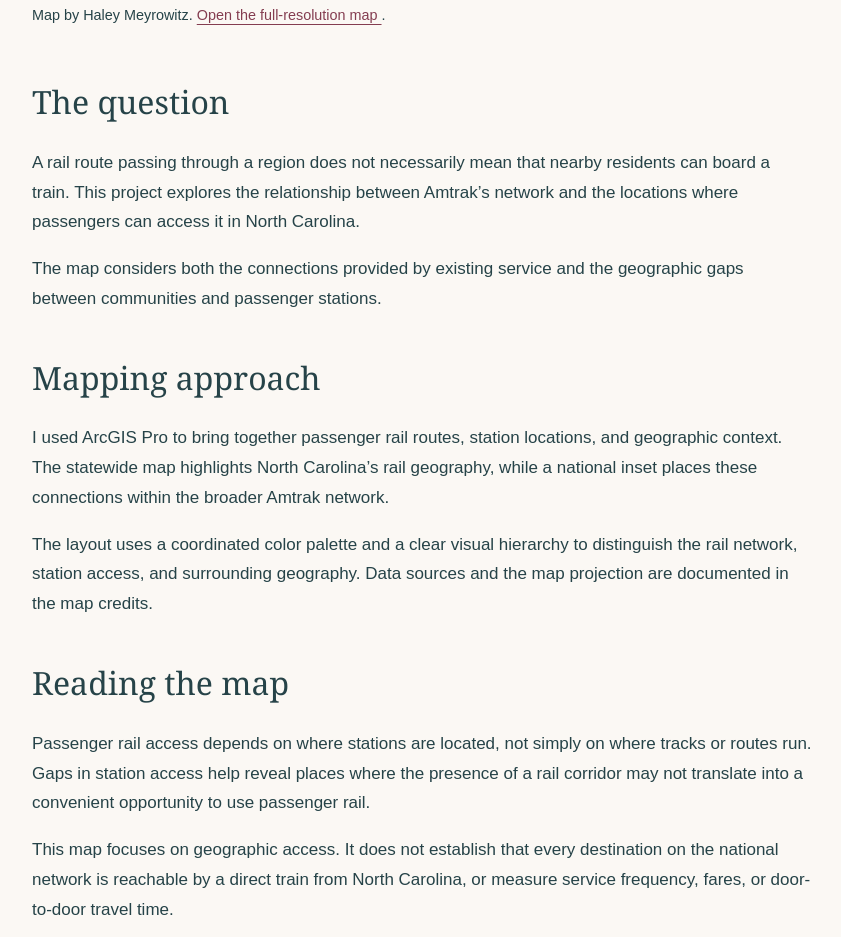
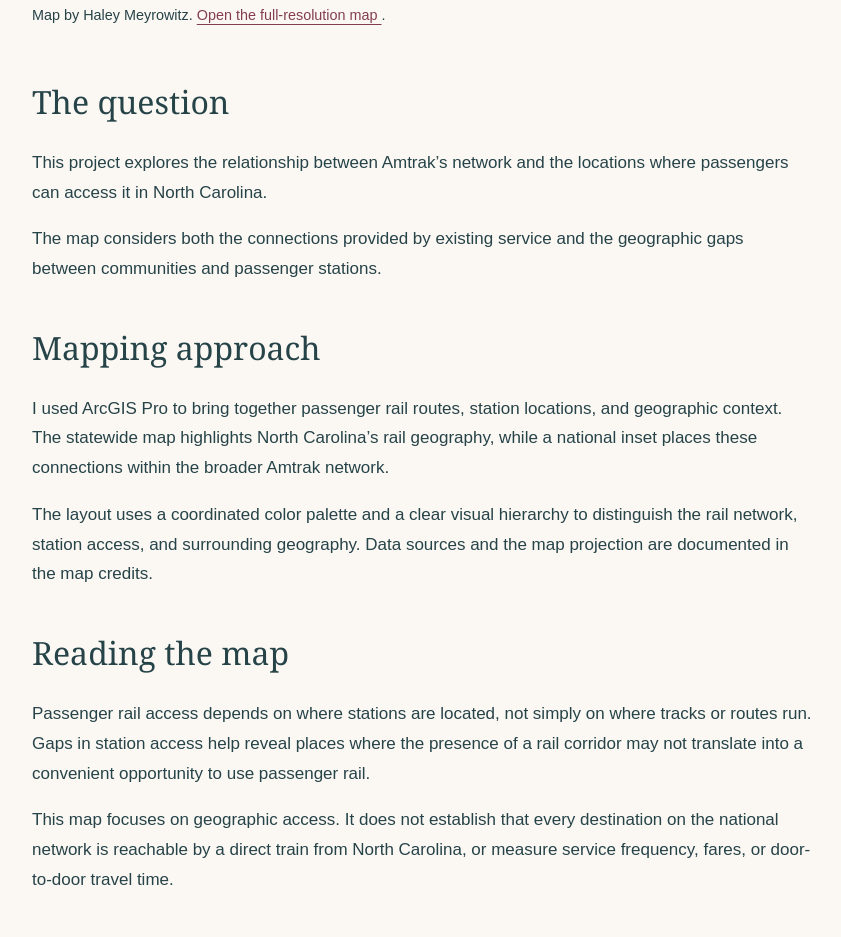
Before and after one commit to HaleyElis/gis-portfolio, a plain HTML site: page missed-connections.html in a window 1280 px wide. Shown: the part 1326-2263 px from the top of the page, without its empty margins (58-899 px from the left). Drawn offline with Linux system fonts and the light colour scheme.

Commit message:
Simplify overview paragraph in missed-connections.html
Revised the introductory paragraph for clarity.

```diff
--- a/missed-connections.html
+++ b/missed-connections.html
@@ -196,11 +196,9 @@
       <section aria-labelledby="overview">
         <h2 id="overview">The question</h2>
         <p>
-          A rail route passing through a region does not necessarily
-          mean that nearby residents can board a train. This project
-          explores the relationship between Amtrak’s network and
-          the locations where passengers can access it in
-          North Carolina.
+          This project explores the relationship between
+          Amtrak’s network and the locations where passengers
+          can access it in North Carolina.
         </p>
         <p>
           The map considers both the connections provided by
```
